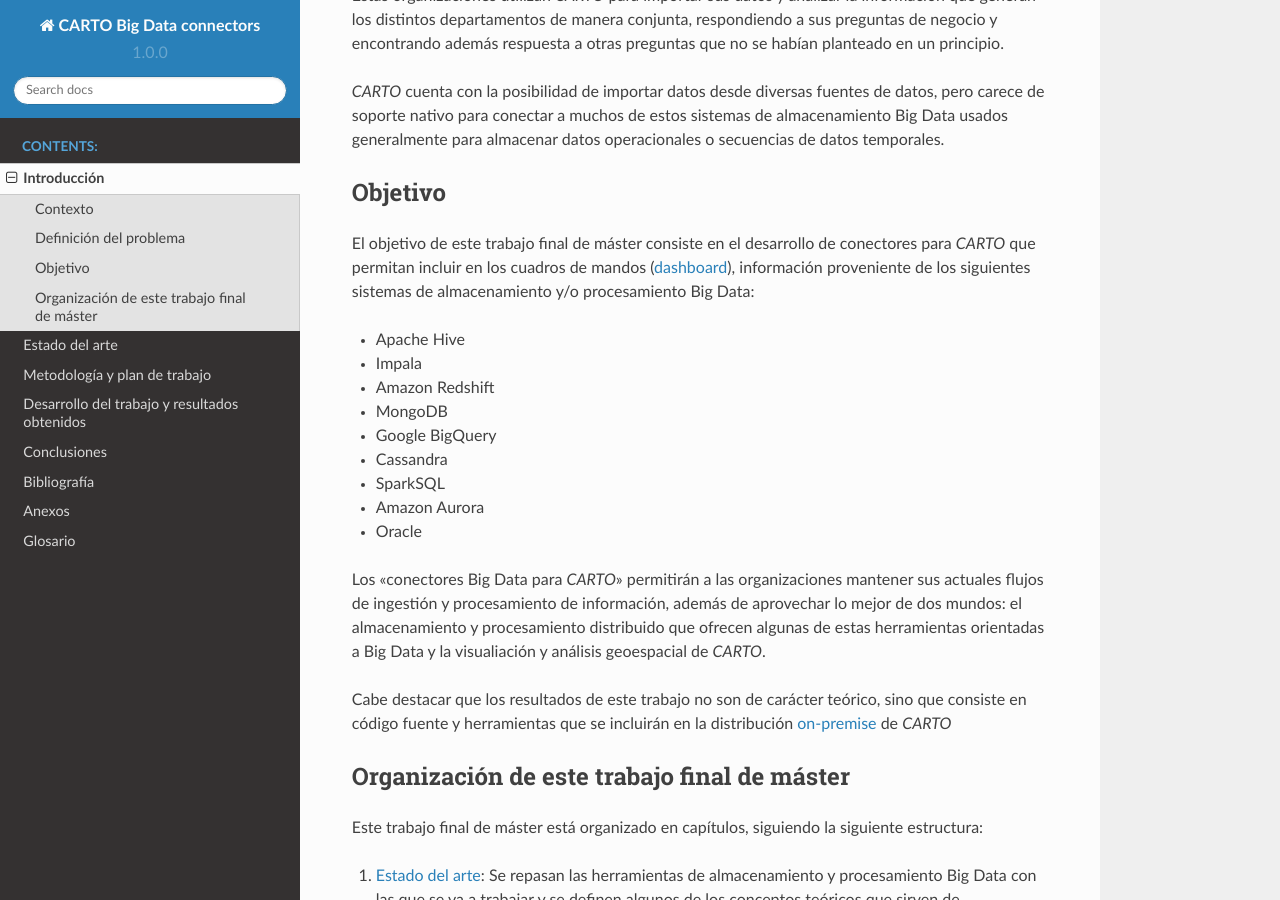
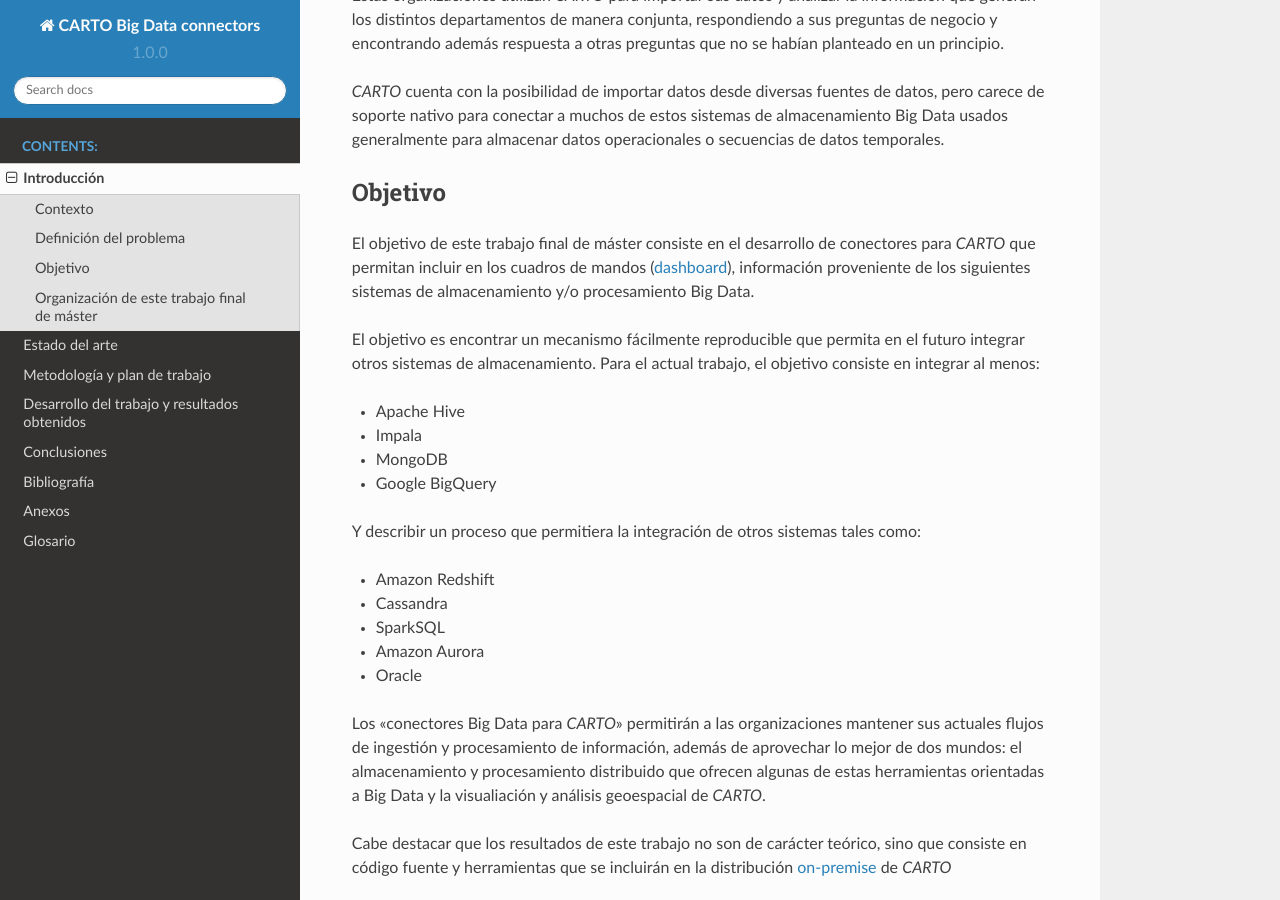
Before and after one commit to alrocar/TFM, a Sphinx documentation site: the page built from docs/source/tfm/01-abstract.rst, in a window 1280 px wide and 900 px high, scrolled down 888 px. Built offline with Sphinx 7.4.7 and the Read the Docs theme 2.0.0, drawn with Linux system fonts in a browser that asks for light colours.

Commit message:
update abstract

```diff
--- a/docs/source/tfm/01-abstract.rst
+++ b/docs/source/tfm/01-abstract.rst
@@ -31,17 +31,20 @@
 Objetivo
 --------
 
-El objetivo de este trabajo final de máster consiste en el desarrollo de conectores para *CARTO* que permitan incluir en los cuadros de mandos (:ref:`dashboard`), información proveniente de los siguientes sistemas de almacenamiento y/o procesamiento Big Data:
+El objetivo de este trabajo final de máster consiste en el desarrollo de conectores para *CARTO* que permitan incluir en los cuadros de mandos (:ref:`dashboard`), información proveniente de los siguientes sistemas de almacenamiento y/o procesamiento Big Data.
+
+El objetivo es encontrar un mecanismo fácilmente reproducible que permita en el futuro integrar otros sistemas de almacenamiento. Para el actual trabajo, el objetivo consiste en integrar al menos:
 
 - Apache Hive
 - Impala
-- Amazon Redshift
 - MongoDB
 - Google BigQuery
 
+Y describir un proceso que permitiera la integración de otros sistemas tales como:
+
+- Amazon Redshift
 - Cassandra
 - SparkSQL
-
 - Amazon Aurora
 - Oracle
 
```
